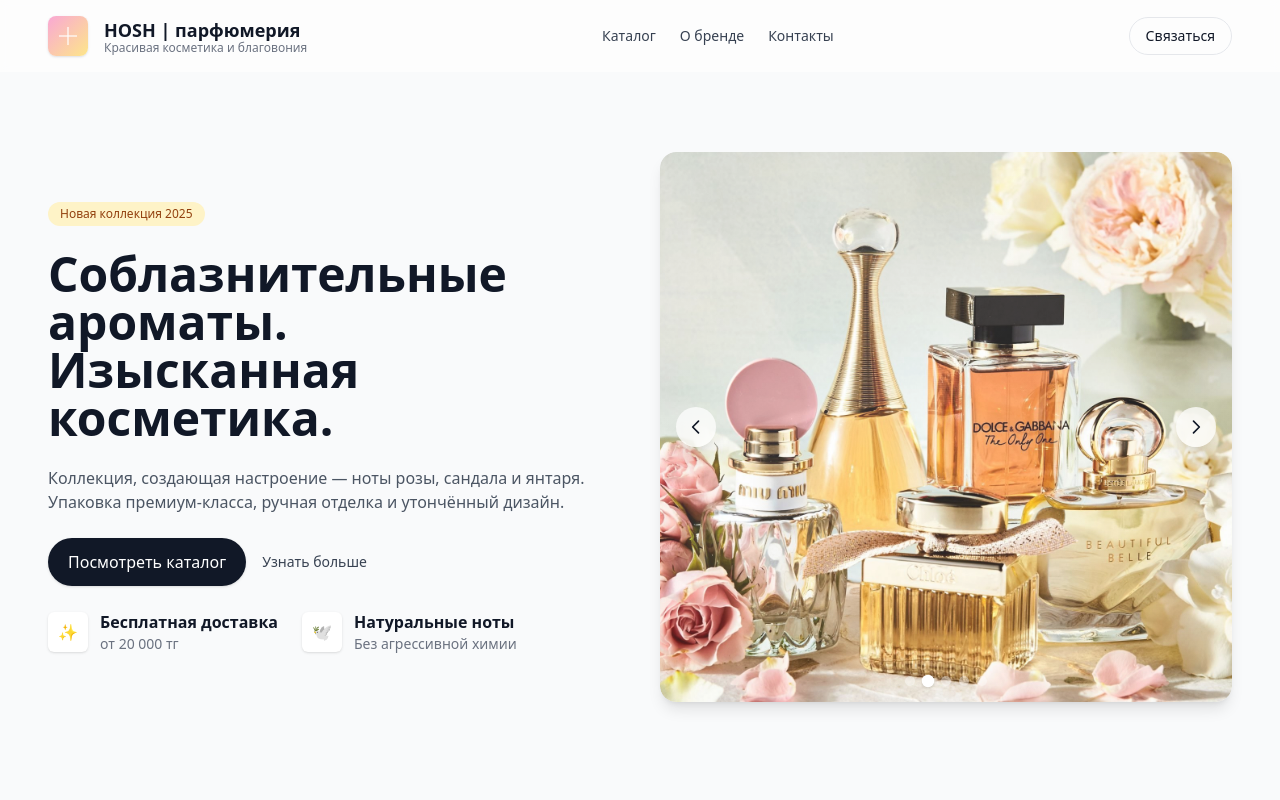
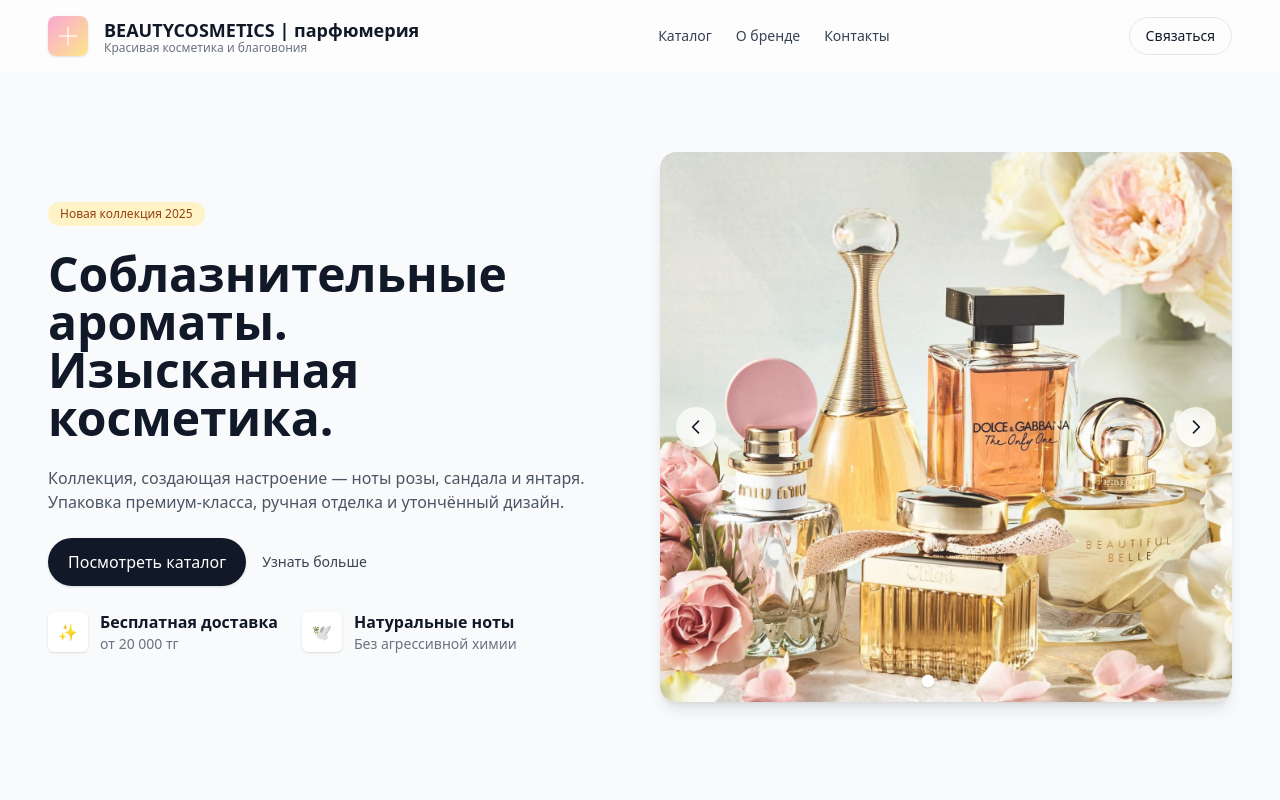
Before and after one commit to Yertore/perfume-landing, a React (Vite) app: page / in a window 1280 px wide. Shown: the top 800 px of the page. Built offline with nearby package versions, Linux system fonts and the light colour scheme.

Commit message:
rename company

```diff
--- a/src/PerfumeLanding.jsx
+++ b/src/PerfumeLanding.jsx
@@ -151,7 +151,7 @@ const products = [
             </div>
 
             <div>
-              <h1 className="text-base sm:text-lg font-semibold">HOSH | парфюмерия</h1>
+              <h1 className="text-base sm:text-lg font-semibold">BEAUTYCOSMETICS | парфюмерия</h1>
               <p className="text-xs text-gray-500 -mt-1">Красивая косметика и благовония</p>
             </div>
           </div>
@@ -493,7 +493,7 @@ const products = [
               <div className="flex gap-3 items-center">
                 <svg className="w-6 h-6 text-amber-400" fill="none" stroke="currentColor" viewBox="0 0 24 24"><path strokeLinecap="round" strokeLinejoin="round" strokeWidth="2" d="M3 8l7-5 7 5v8a2 2 0 01-2 2H5a2 2 0 01-2-2V8z"/></svg>
                 <div>
-                  <div className="font-semibold">office@hosh.kz</div>
+                  <div className="font-semibold">bekir.zehay@gmail.com</div>
                   <div className="text-xs text-gray-400">Почта для вопросов</div>
                 </div>
               </div>
@@ -501,7 +501,7 @@ const products = [
               <div className="flex gap-3 items-center">
                 <svg className="w-6 h-6 text-amber-400" fill="none" stroke="currentColor" viewBox="0 0 24 24"><path strokeLinecap="round" strokeLinejoin="round" strokeWidth="2" d="M3 5h12M9 3v2m6 4l4 4-4 4"/></svg>
                 <div>
-                  <div className="font-semibold">+7 (700) 000-00-00</div>
+                  <div className="font-semibold">+7 (707) 255-79-63</div>
                   <div className="text-xs text-gray-400">Рабочие часы: 10:00 — 19:00</div>
                 </div>
               </div>
@@ -534,7 +534,7 @@ const products = [
       {/* FOOTER */}
       <footer className="bg-white py-8">
         <div className="max-w-8xl mx-auto px-6 md:px-8 lg:px-12 flex flex-col md:flex-row items-center justify-between gap-6">
-          <div className="text-sm text-gray-700">© {new Date().getFullYear()} HOSH. Все права защищены.</div>
+          <div className="text-sm text-gray-700">© {new Date().getFullYear()} BEAUTYCOSMETICS. Все права защищены.</div>
 
           <div className="flex items-center gap-4 text-sm text-gray-600">
             <a href="#" aria-label="instagram" className="hover:text-gray-900">Instagram</a>
```
